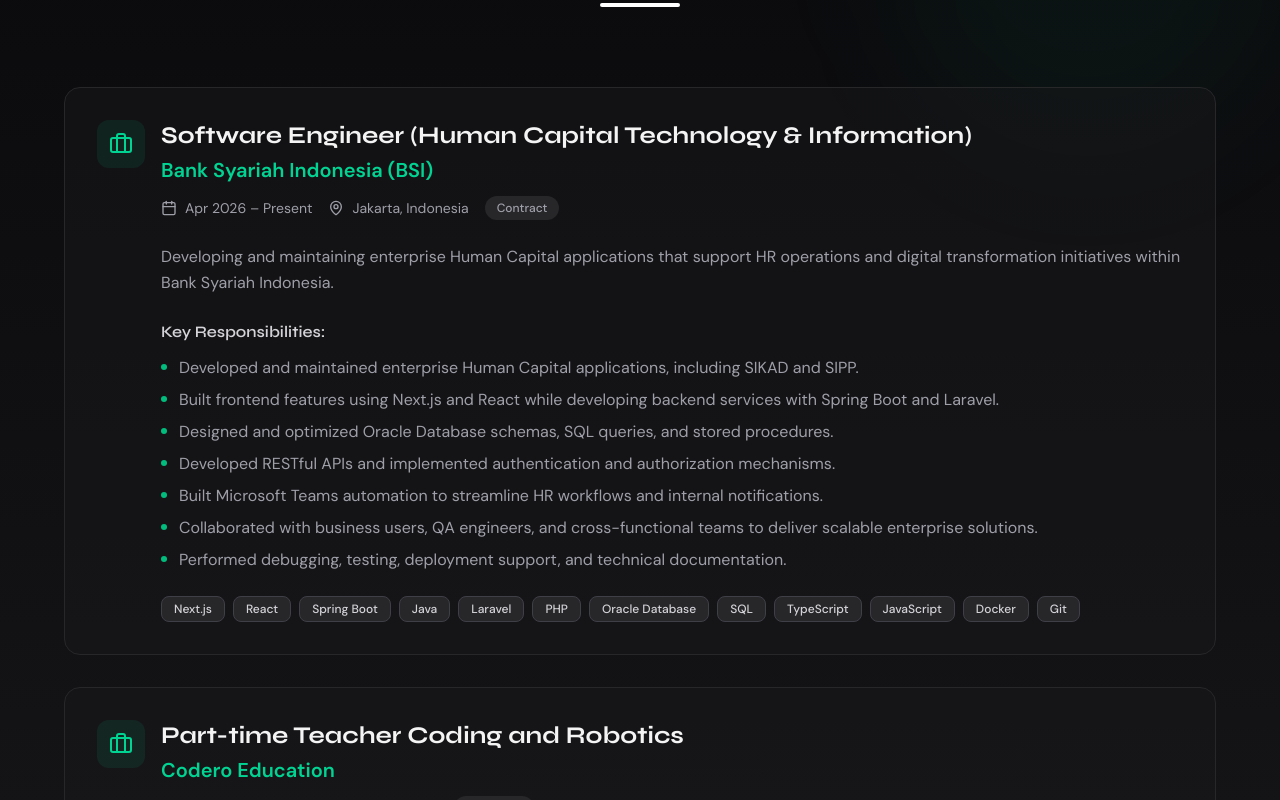
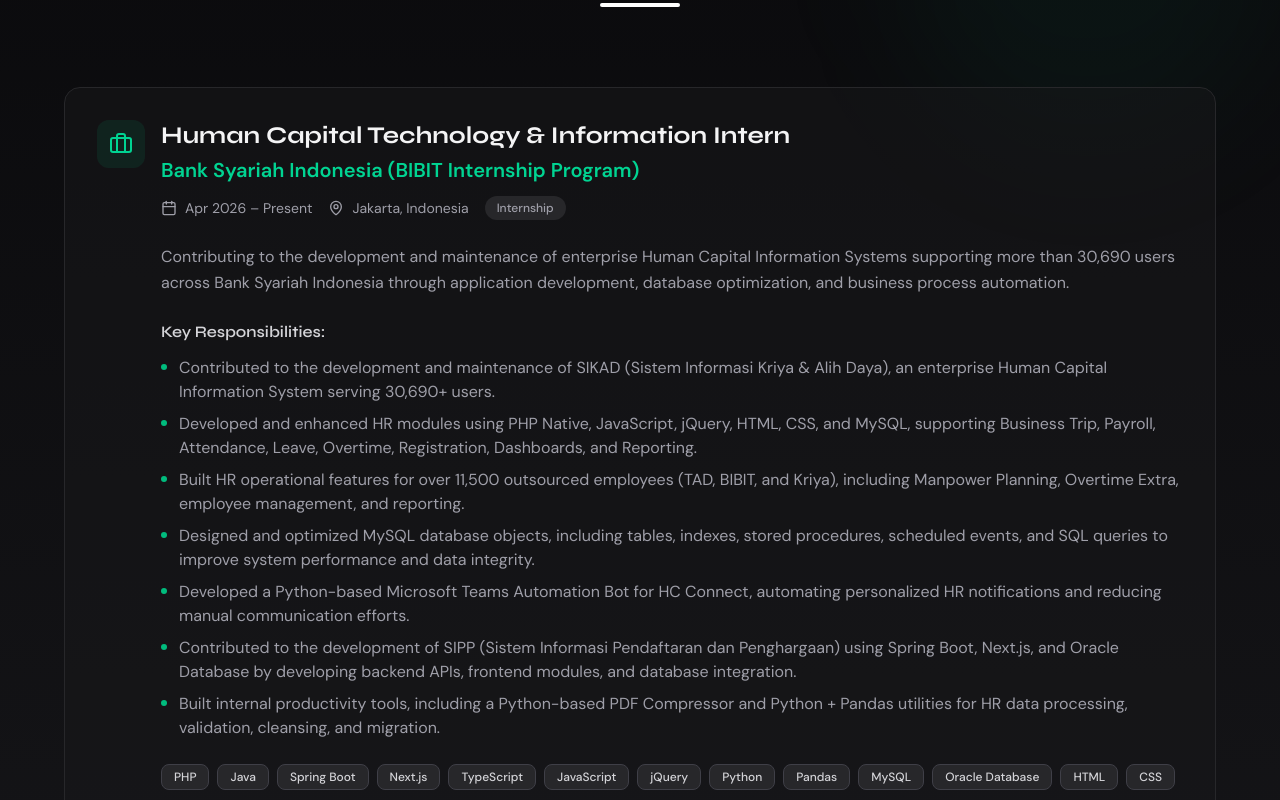
Before and after one commit to LRMNTRIX03/Portofoilio-web, a React (Vite) app: page / in a window 1280 px wide. Shown: the part 4980-5780 px from the top of the page. Built offline with nearby package versions, Linux system fonts and the light colour scheme.

Commit message:
new data

```diff
--- a/src/data/experiences.ts
+++ b/src/data/experiences.ts
@@ -71,35 +71,36 @@
   technologies: ['JavaScript', 'Bootstrap', 'Django', 'HTML', 'CSS', 'MySQL', 'Git']
 },
 {
-  position: 'Software Engineer (Human Capital Technology & Information)',
-  company: 'Bank Syariah Indonesia (BSI)',
+  position: 'Human Capital Technology & Information Intern',
+  company: 'Bank Syariah Indonesia (BIBIT Internship Program)',
   location: 'Jakarta, Indonesia',
   period: 'Apr 2026 – Present',
-  type: 'Contract',
+  type: 'Internship',
   description:
-    'Developing and maintaining enterprise Human Capital applications that support HR operations and digital transformation initiatives within Bank Syariah Indonesia.',
+    'Contributing to the development and maintenance of enterprise Human Capital Information Systems supporting more than 30,690 users across Bank Syariah Indonesia through application development, database optimization, and business process automation.',
   responsibilities: [
-    'Developed and maintained enterprise Human Capital applications, including SIKAD and SIPP.',
-    'Built frontend features using Next.js and React while developing backend services with Spring Boot and Laravel.',
-    'Designed and optimized Oracle Database schemas, SQL queries, and stored procedures.',
-    'Developed RESTful APIs and implemented authentication and authorization mechanisms.',
-    'Built Microsoft Teams automation to streamline HR workflows and internal notifications.',
-    'Collaborated with business users, QA engineers, and cross-functional teams to deliver scalable enterprise solutions.',
-    'Performed debugging, testing, deployment support, and technical documentation.'
+    'Contributed to the development and maintenance of SIKAD (Sistem Informasi Kriya & Alih Daya), an enterprise Human Capital Information System serving 30,690+ users.',
+    'Developed and enhanced HR modules using PHP Native, JavaScript, jQuery, HTML, CSS, and MySQL, supporting Business Trip, Payroll, Attendance, Leave, Overtime, Registration, Dashboards, and Reporting.',
+    'Built HR operational features for over 11,500 outsourced employees (TAD, BIBIT, and Kriya), including Manpower Planning, Overtime Extra, employee management, and reporting.',
+    'Designed and optimized MySQL database objects, including tables, indexes, stored procedures, scheduled events, and SQL queries to improve system performance and data integrity.',
+    'Developed a Python-based Microsoft Teams Automation Bot for HC Connect, automating personalized HR notifications and reducing manual communication efforts.',
+    'Contributed to the development of SIPP (Sistem Informasi Pendaftaran dan Penghargaan) using Spring Boot, Next.js, and Oracle Database by developing backend APIs, frontend modules, and database integration.',
+    'Built internal productivity tools, including a Python-based PDF Compressor and Python + Pandas utilities for HR data processing, validation, cleansing, and migration.'
   ],
   technologies: [
+    'PHP',
+    'Java',
+    'Spring Boot',
     'Next.js',
-    'React',
-    'Spring Boot',
-    'Java',
-    'Laravel',
-    'PHP',
-    'Oracle Database',
-    'SQL',
     'TypeScript',
     'JavaScript',
-    'Docker',
-    'Git'
+    'jQuery',
+    'Python',
+    'Pandas',
+    'MySQL',
+    'Oracle Database',
+    'HTML',
+    'CSS'
   ]
 }
 
```
